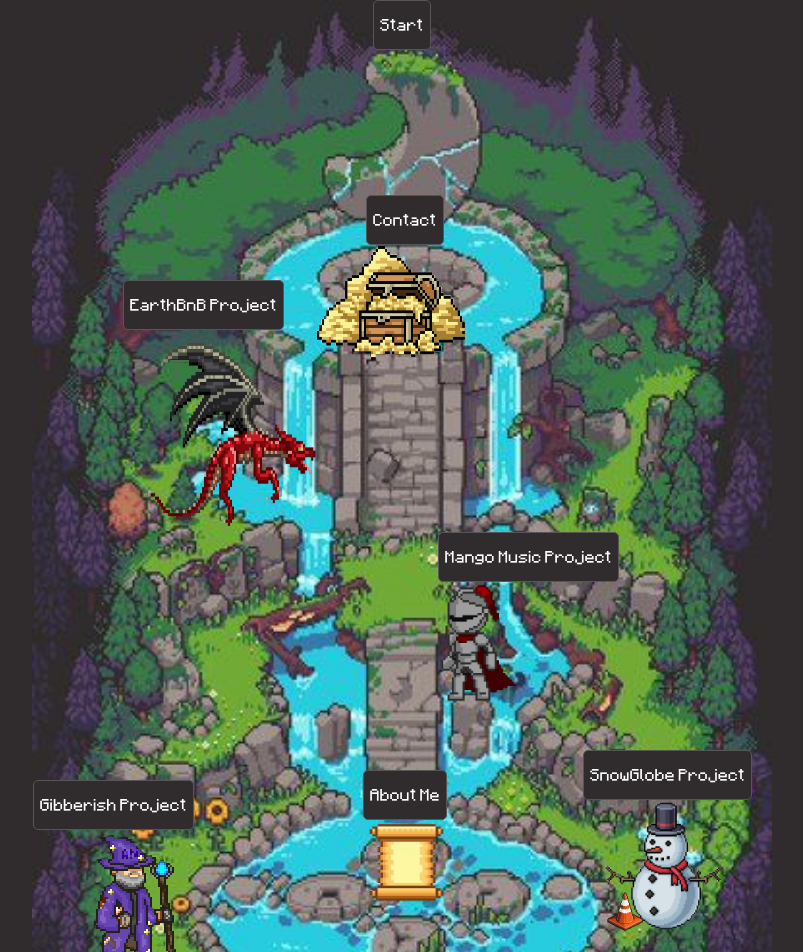
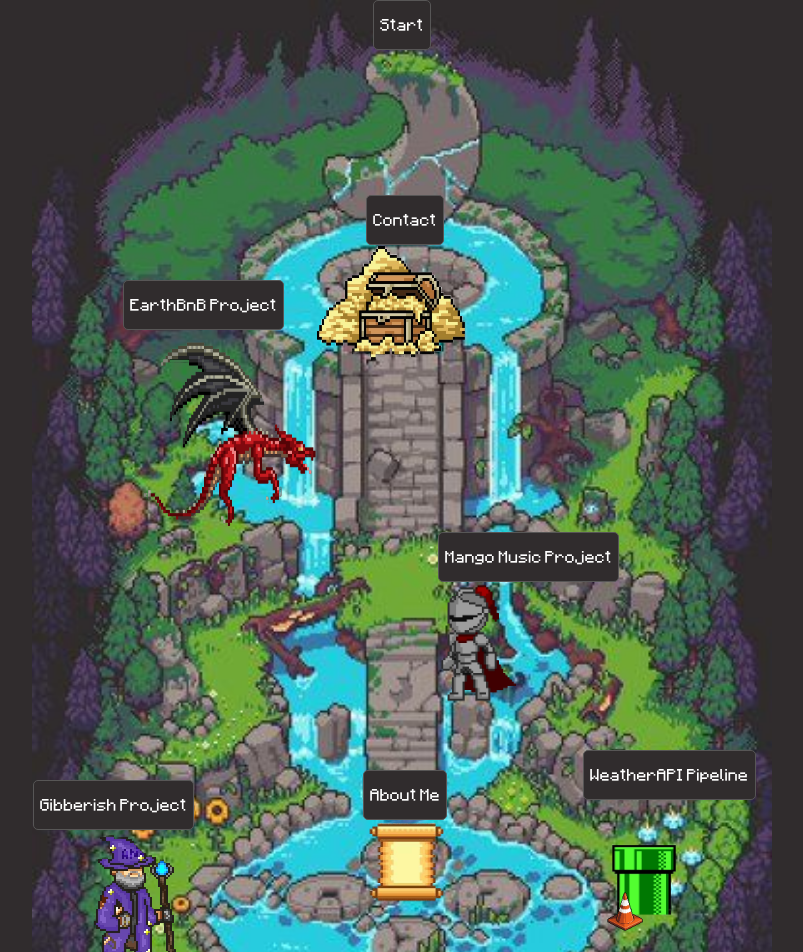
Before and after one commit to Alan-Ngn/Alan-Ngn.github.io, a React (Create React App) app: page / in a window 1280 px wide. Shown: the top 952 px of the page, without its empty margins (238-1041 px from the left). Built offline with nearby package versions, Linux system fonts and the light colour scheme.

Commit message:
updated pipeline project

```diff
--- a/src/components/Navigation/index.tsx
+++ b/src/components/Navigation/index.tsx
@@ -56,7 +56,7 @@ function Navigation(){
                 <div className={scroll}>
                   <div className="talktext">
                     <p>
-                      Click on the Snowman to check out my latest project currently in development: SnowGlobe!
+                      Click on the green pipe to check out my latest project currently in development: WeatherAPI Pipeline!
                     </p>
                   </div>
                 </div>
@@ -124,7 +124,7 @@ function Navigation(){
                 >
                 </OpenChestModal>
                 <OpenSnowGlobeModal
-                  buttonText='SnowGlobe Project'
+                  buttonText='WeatherAPI Pipeline'
                   buttonClassName='snow'
                   modalComponent={<SnowGlobeModal/>}
                 >
--- a/src/components/Navigation/navigation.css
+++ b/src/components/Navigation/navigation.css
@@ -27,14 +27,14 @@
 
 
 .snow {
-  width: 120px;
-  height:130px;
+  width: 200px;
+  height:160px;
   position: absolute;
-  top:50px;
-  left: 20px;
+  top:55px;
+  left: -40px;
   /* left:-15px; */
     /* z-index: 2; */
-  transform: scaleX(-1);
+  /* transform: scaleX(-1); */
 }
 .cone {
   width: 60px;
--- a/src/components/SnowGlobeModal/snowGlobeButton.tsx
+++ b/src/components/SnowGlobeModal/snowGlobeButton.tsx
@@ -46,7 +46,7 @@ function OpenSnowGlobeModal({
 
   return (
       <button className={`modal-button-${buttonClassName}`} onClick={onClick}>
-        <img  className='snow' src={process.env.PUBLIC_URL + '/snowman.png'}/>
+        <img  className='snow' src={process.env.PUBLIC_URL + '/pipe.png'}/>
         <img  className='cone' src={process.env.PUBLIC_URL + '/constructioncone.png'}/>
         <div className='button-text'>{buttonText}</div>
       </button>
```
Also changed, not shown: public/pipe.png (added).
